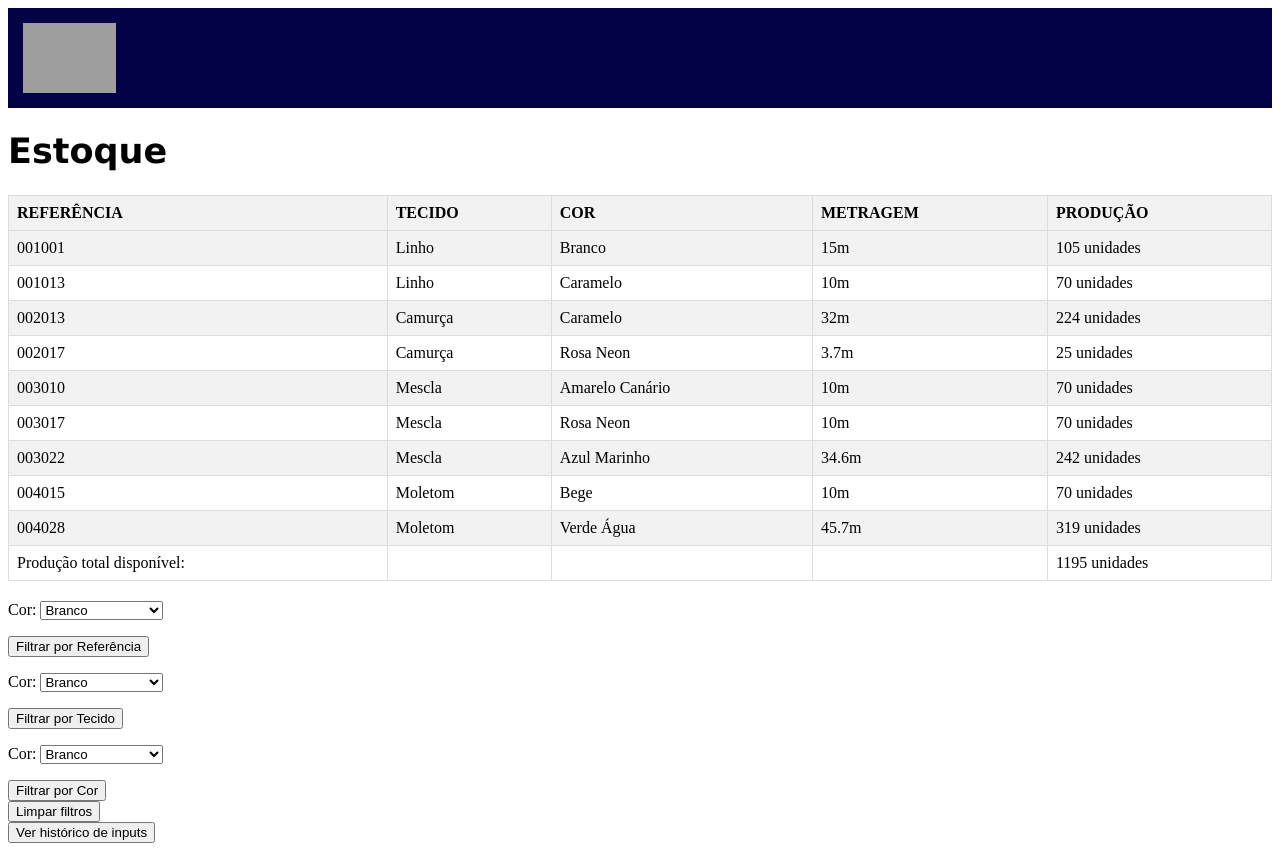
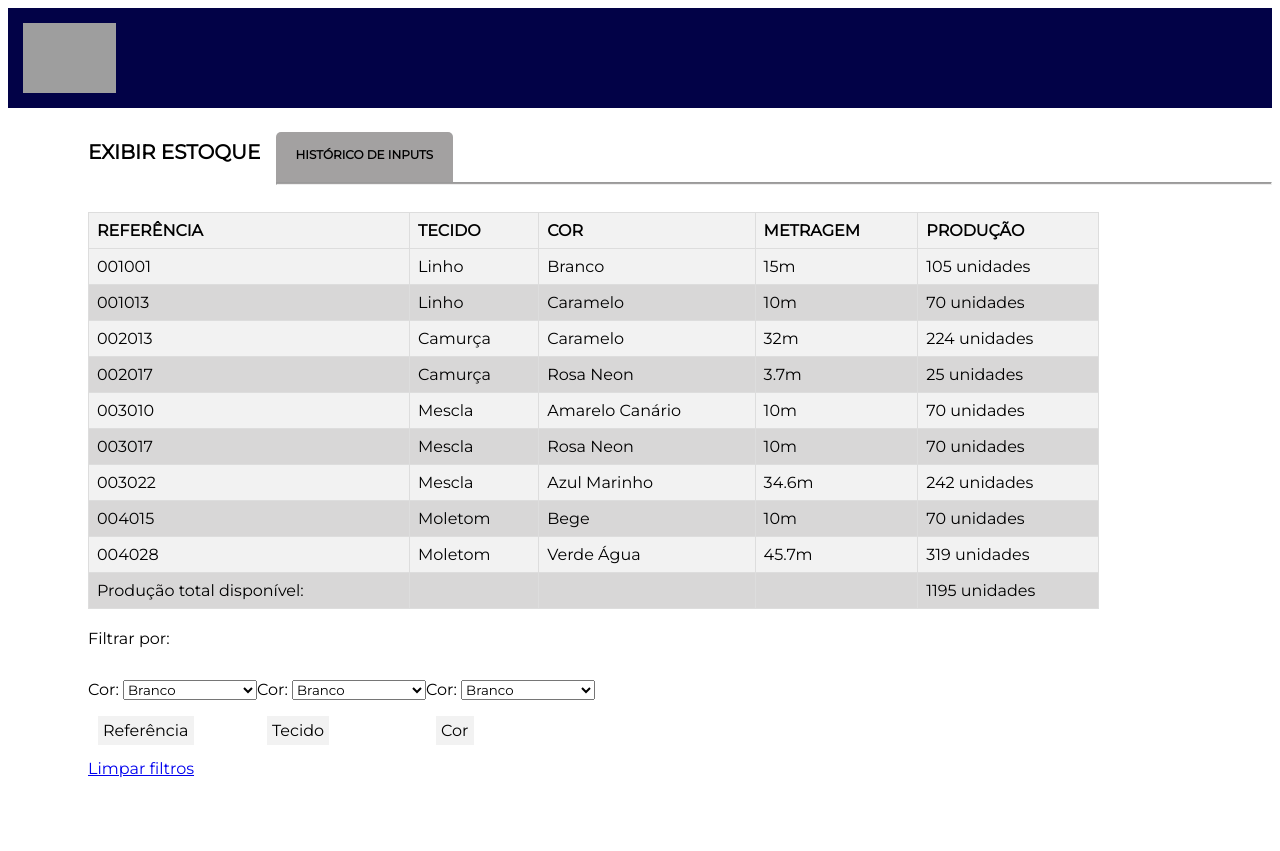
Before and after one commit to malubritoc/processo_seubone, a Django app: page /core/tecidos_filtrados_cor_estoque in a window 1280 px wide. After the commit the page ends 778 px from the top, so only its background shows below. Run offline with Django 4.2, Linux system fonts and the light colour scheme; data comes from the database, SQL or seed files in the repository; both versions use the stored data as it was after the commit; tables that the repository leaves empty hold one stand-in row (values such as "Sample post"); grey boxes are pictures that could not be loaded.

Commit message:
estilizacao

```diff
--- a/core/templates/estoque.html
+++ b/core/templates/estoque.html
@@ -7,14 +7,21 @@
     <title>Document</title>
     {% load static %}
     <link rel="stylesheet" type="text/css" href="{% static 'estilos/index_estilo.css' %}">
+    <link rel="preconnect" href="https://fonts.googleapis.com">
+    <link rel="preconnect" href="https://fonts.gstatic.com" crossorigin>
+    <link href="https://fonts.googleapis.com/css2?family=Montserrat&display=swap" rel="stylesheet">
 </head>
 <body>
     <div id="cabecalho">
         <img src="https://cdn.shopify.com/s/files/1/0639/6218/5944/files/logo_SB_BRANCA_E_AMARELA_140x@2x.png?v=1650296644">
     </div>
-
-    <h1>Estoque</h1>
-
+    <br>
+    <h1 style="margin-bottom: 17.5px;">
+        EXIBIR ESTOQUE
+        <a href="{% url 'voltar_inputs' %}" class="aba" style="text-decoration: none; color: black; font-size: 12px">HISTÓRICO DE INPUTS</a>
+    </h1>
+    <hr style="margin-left:267.5px; margin-top: 0px; background: rgb(163, 161, 161); height: 1px;">
+    <br>
     <table>
         <tr>
             <th>REFERÊNCIA</th>
@@ -41,29 +48,31 @@
         </tr>
     </table>
 
-    <form method="get" action="{% url 'tecidos_filtrados_referencia_estoque' %}">
-        {{ form.as_p }}
-        <button type="submit">Filtrar por Referência</button>
-    </form>
+    <div id="form_container">
+        <p>Filtrar por: </p>
 
-    <form method="get" action="{% url 'tecidos_filtrados_tipo_estoque' %}">
-        {{ form.as_p }}
-        <button type="submit">Filtrar por Tecido</button>
-    </form>
+        <form method="get" action="{% url 'tecidos_filtrados_referencia_estoque' %}" style="float:left;">
+            {{ form.as_p }}
+            <button type="submit">Referência</button>
+        </form>
 
-    <form method="get" action="{% url 'tecidos_filtrados_cor_estoque' %}">
-        {{ form.as_p }}
-        <button type="submit">Filtrar por Cor</button>
-    </form>
+        <form method="get" action="{% url 'tecidos_filtrados_tipo_estoque' %}" style="float:left;">
+            {{ form.as_p }}
+            <button type="submit">Tecido</button>
+        </form>
 
-    <a href="{% url 'limpar_filtros_estoque' %}">
-        <button type="submit">Limpar filtros</button>
-    </a>
-
+        <form method="get" action="{% url 'tecidos_filtrados_cor_estoque' %}" style="float:left;">
+            {{ form.as_p }}
+            <button type="submit">Cor</button>
+        </form>
+    </div>
     <br>
-
-    <a href="{% url 'voltar_inputs' %}">
-        <button type="submit">Ver histórico de inputs</button>
+    <br>
+    <br>
+    <br>
+    <br>
+    <a href="{% url 'limpar_filtros_estoque' %}" style="margin-left: 80px">
+        Limpar filtros
     </a>
 
 </body>
--- a/static/estilos/index_estilo.css
+++ b/static/estilos/index_estilo.css
@@ -1,10 +1,15 @@
+*{
+    font-family: 'Montserrat';
+}
+
 h1{
-    font-family: Lucida Sans;
-    font-size: 35px;
+    font-family: 'Montserrat';
+    font-size: 20px;
+    margin-left: 80px;
 }
 
 #cabecalho{
-    width: auto;
+    width: 100%;
     height: 100px;
     background-color: rgb(2, 2, 71);
     border-color: rgb(147, 150, 153);
@@ -18,14 +23,15 @@ img{
 #icone{
     width: 15px;
     height: 15px;
-    margin: 0;
-    padding: 0;
+    margin: auto;
+    padding: auto;
 }
 
 table {
     border-collapse: collapse;
-    width: 100%;
+    width: 80%;
     margin-bottom: 20px;
+    margin-left: 80px;
   }
 
   th, td {
@@ -41,3 +47,51 @@ table {
   tr:nth-child(even) {
     background-color: #f2f2f2;
   }
+
+  tr:nth-child(odd) {
+    background-color: #d8d7d7;
+  }
+
+  button {
+    background-color: #f2f2f2;
+    border: none;
+    color: black;
+    padding: 5px 5px;
+    text-align: center;
+    text-decoration: none;
+    display: flex;
+    font-size: 16px;
+    cursor: pointer;
+    margin: 10px;
+    align-items: center;
+  }
+
+  button:hover {
+    background-color: #000000;
+    transition: background-color 0.3s ease-in-out;
+    color: white;
+
+  }
+
+  .aba{
+    background-color: rgb(163, 161, 161);
+    padding: 20px;
+    padding-top: 15px;
+    border-top-right-radius: 5px;
+    border-top-left-radius: 5px ;
+    margin-left: 10px;
+  }
+
+  #form_container{
+    margin-left: 80px;
+  }
+
+  #botao_adicionar{
+    margin-left: 80px!important ;
+    vertical-align: baseline;
+    text-decoration: none!important;
+  }
+
+#forms_atualizar{
+    margin-left: 80px;
+}
```
Also changed, not shown: core/templates/add.html (+11 -3 lines), core/templates/index.html (+37 -28 lines), core/templates/update.html (+31 -1 lines), db.sqlite3.
